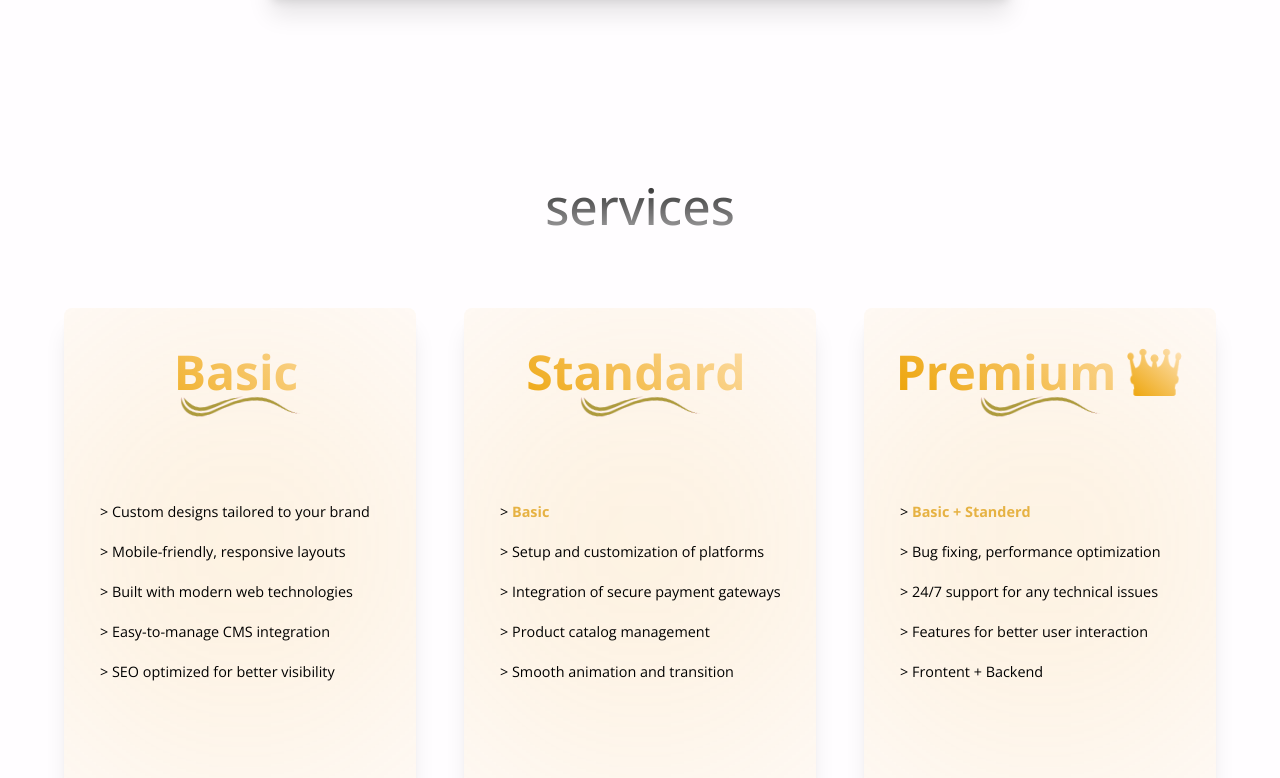
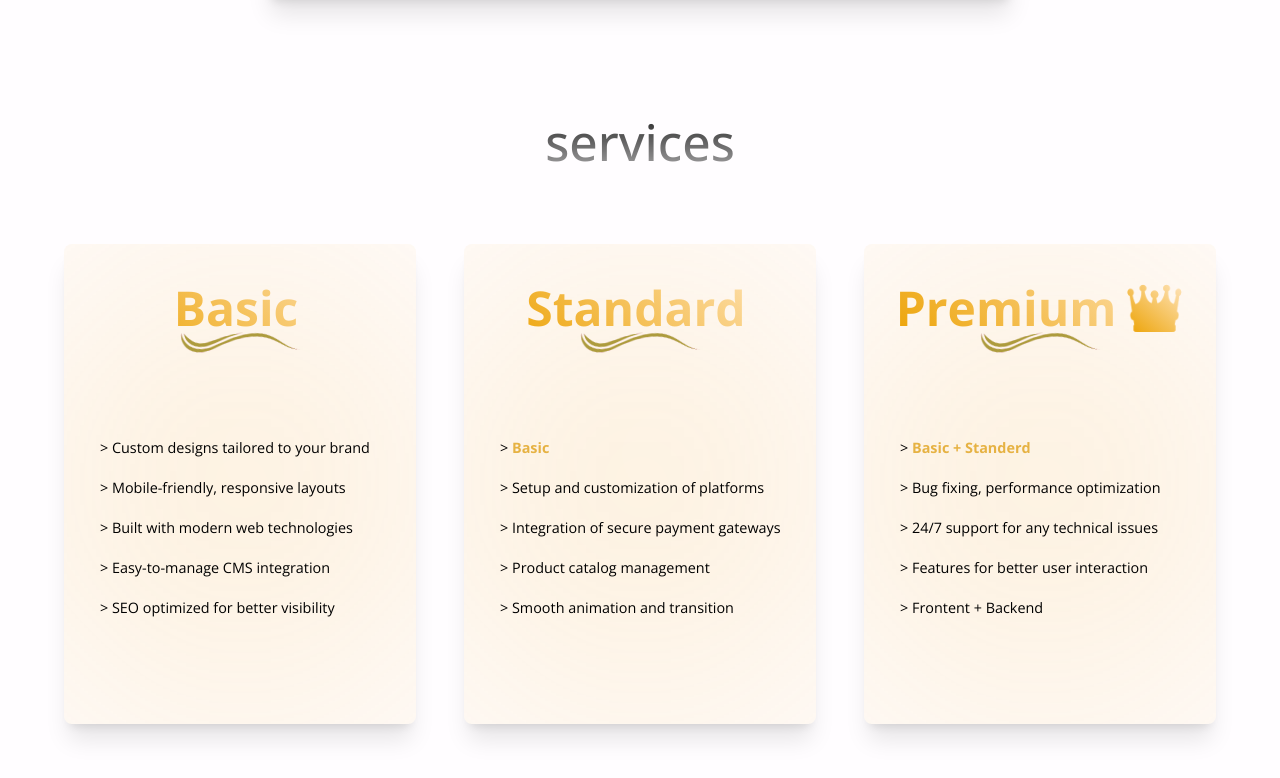
Before and after one commit to rakib00-dev/im-rakib, a React (Vite) app: page / in a window 1280 px wide. Shown: the part 1382-2160 px from the top of the page. Built offline with nearby package versions, Linux system fonts and the light colour scheme.

Commit message:
updated the gap of the component

```diff
--- a/src/Components/Services.jsx
+++ b/src/Components/Services.jsx
@@ -3,7 +3,7 @@ import Card from './Card';
 
 const Services = () => {
   return (
-    <section id="services-section" className="mt-[4.125rem] lg:mt-[8.125rem]">
+    <section id="services-section" className="mt-[4.125rem] ">
       <div className="wrapper">
         <h1 id="section-title">services</h1>
         <div id="service-cards">
```
